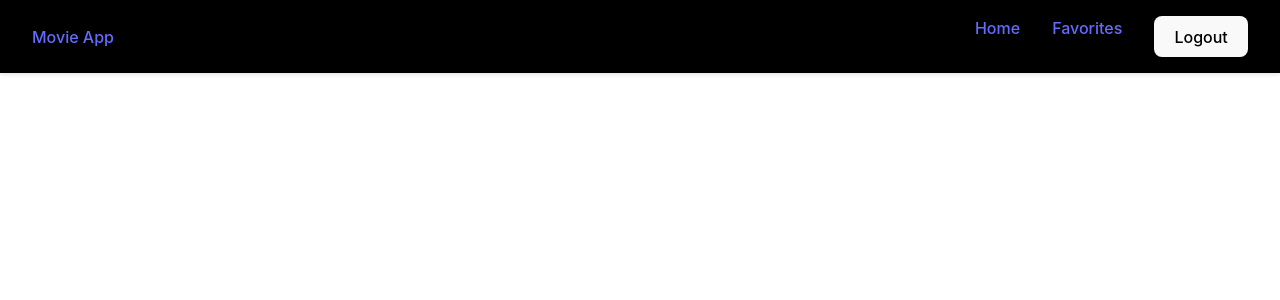
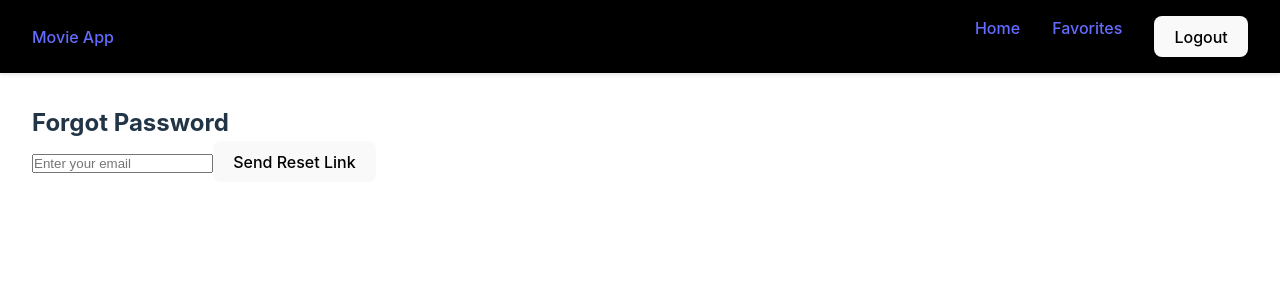
Before and after one commit to OliveiraHambaena/MovieApp, a React (Vite) app: page /forgot-password in a window 1280 px wide. Shown: the top 300 px of the page. Built offline with nearby package versions, Linux system fonts and the light colour scheme.

Commit message:
password reset-frontend

```diff
--- a/src/App.jsx
+++ b/src/App.jsx
@@ -3,6 +3,7 @@ import Favorites from "./pages/Favorites";
 import Home from "./pages/Home";
 import Login from "./pages/Login";
 import Register from "./pages/Register";
+import ForgotPassword from "./pages/ForgotPassword";
 import { Routes, Route, Navigate, useLocation } from "react-router-dom";
 import { MovieProvider } from "./contexts/MovieContext";
 import { AuthProvider } from "./contexts/AuthContext";
@@ -34,6 +35,7 @@ function App() {
           <Routes>
             <Route path="/login" element={<Login />} />
             <Route path="/register" element={<Register />} />
+            <Route path="/forgot-password" element={<ForgotPassword />} />
             <Route
               path="/"
               element={
--- /dev/null
+++ b/src/pages/ForgotPassword.jsx
@@ -0,0 +1,31 @@
+import { useState } from "react";
+
+function ForgotPassword() {
+  const [email, setEmail] = useState("");
+  const [message, setMessage] = useState("");
+
+  const handleSubmit = (e) => {
+    e.preventDefault();
+    // TODO: Implement password reset logic (API call)
+    setMessage("If this email exists, a reset link has been sent.");
+  };
+
+  return (
+    <div className="forgot-password">
+      <h2>Forgot Password</h2>
+      <form onSubmit={handleSubmit}>
+        <input
+          type="email"
+          placeholder="Enter your email"
+          value={email}
+          onChange={(e) => setEmail(e.target.value)}
+          required
+        />
+        <button type="submit">Send Reset Link</button>
+      </form>
+      {message && <div>{message}</div>}
+    </div>
+  );
+}
+
+export default ForgotPassword;
--- a/src/pages/Login.jsx
+++ b/src/pages/Login.jsx
@@ -56,6 +56,9 @@ function Login() {
           <button type="submit" disabled={loading}>
             {loading ? "Logging in..." : "Login"}
           </button>
+          <div>
+            <Link to="/forgot-password">Forgot Password?</Link>
+          </div>
         </form>
         <p>
           Don't have an account? <Link to="/register">Register</Link>
```
